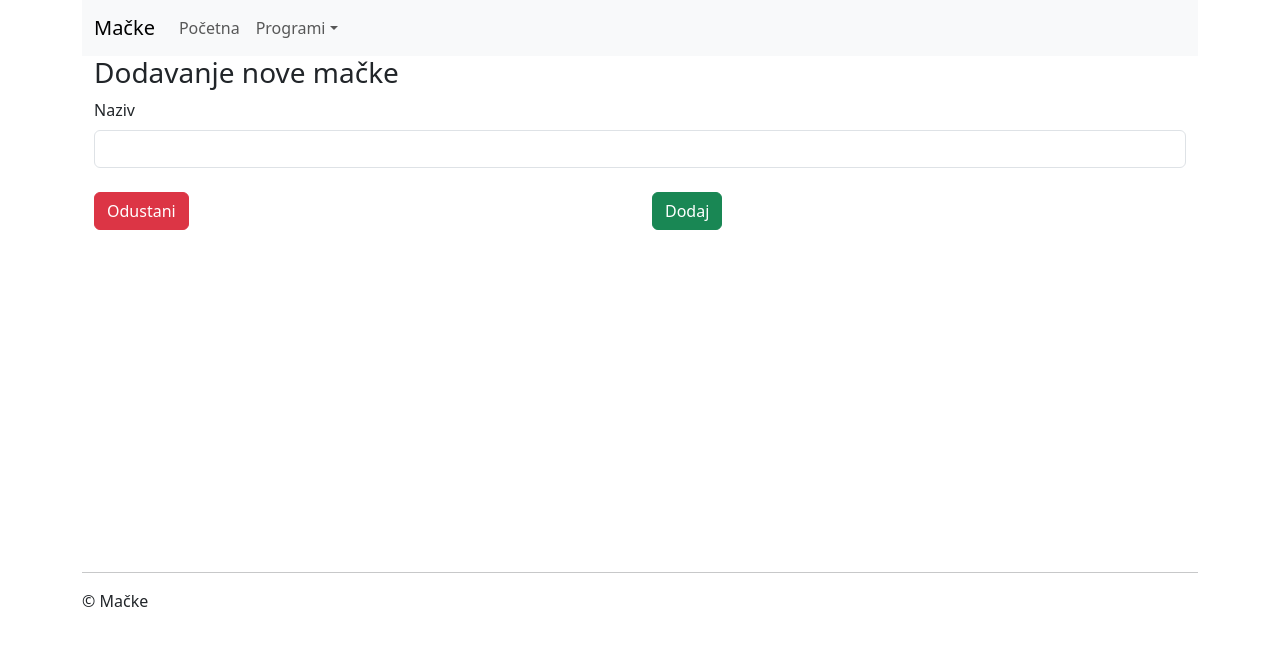
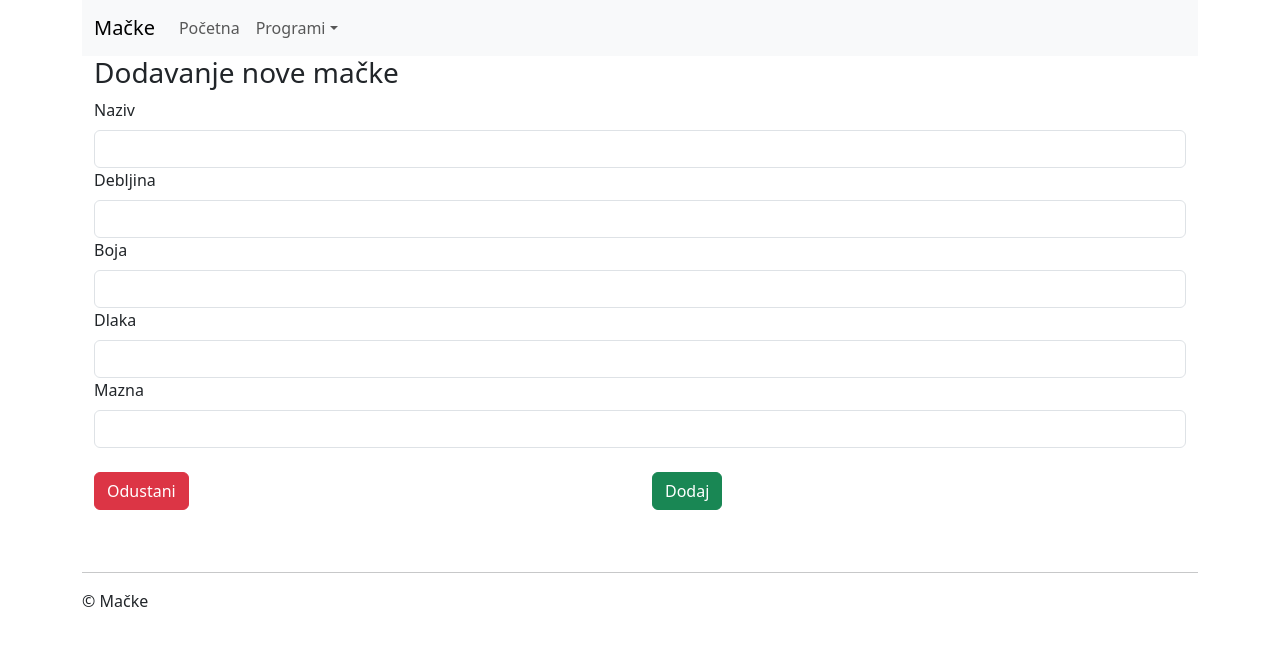
Before and after one commit to GeorgeDemianGreen/Macke, a React (Vite) app: page /macke/novi in a window 1280 px wide. Shown: the top 646 px of the page. Built offline with nearby package versions, Linux system fonts and the light colour scheme.

Commit message:
Promjene na promjeni
Stavio sam promjene na promjenu da bih mogao promijeniti promjene  na promjenama

```diff
--- a/src/pages/macke/MackaNovi.jsx
+++ b/src/pages/macke/MackaNovi.jsx
@@ -18,7 +18,11 @@ export default function MackaNovi() {
         e.preventDefault() // nemoj odraditi submit
         const podaci = new FormData(e.target)
         dodaj({
-            naziv: podaci.get('naziv')
+            naziv: podaci.get('naziv'),
+            debljina: parseInt(podaci.get('debljina')),
+            boja: podaci.get('boja'),
+            dlaka: podaci.get('dlaka'),
+            mazna: podaci.get('mazna')
         })
     }
 
@@ -35,6 +39,27 @@ export default function MackaNovi() {
                     <Form.Label>Naziv</Form.Label>
                     <Form.Control type="text" name="naziv" required />
                 </Form.Group>
+
+                 <Form.Group controlId="debljina">
+                    <Form.Label>Debljina</Form.Label>
+                    <Form.Control type="number" name="debljina" step={1} />
+                </Form.Group>
+
+                 <Form.Group controlId="boja">
+                    <Form.Label>Boja</Form.Label>
+                    <Form.Control type="text" name="boja" step={1} />
+                </Form.Group>
+
+                 <Form.Group controlId="dlaka">
+                    <Form.Label>Dlaka</Form.Label>
+                    <Form.Control type="text" name="dlaka" step={1} />
+                </Form.Group>
+
+                 <Form.Group controlId="mazna">
+                    <Form.Label>Mazna</Form.Label>
+                    <Form.Control type="text" name="mazna" step={1} />
+                </Form.Group>
+
 
 
 
--- a/src/pages/macke/MackaPromjena.jsx
+++ b/src/pages/macke/MackaPromjena.jsx
@@ -32,7 +32,12 @@ export default function MackaPromjena() {
         e.preventDefault() // nemoj odraditi submit
         const podaci = new FormData(e.target)
         promijeni({
-            naziv: podaci.get('naziv')
+            naziv: podaci.get('naziv'),
+            debljina: parseInt(podaci.get('debljina')),
+            boja: podaci.get('boja'),
+            dlaka: podaci.get('dlaka'),
+            mazna: podaci.get('mazna'),
+            aktivan: aktivan
         })
     }
 
@@ -51,6 +56,29 @@ export default function MackaPromjena() {
                     defaultValue={macka.naziv}/>
                 </Form.Group>
 
+                 <Form.Group controlId="debljina">
+                    <Form.Label>Debljina</Form.Label>
+                    <Form.Control type="number" name="debljina" required
+                    defaultValue={macka.debljina}/>
+                </Form.Group>
+
+                <Form.Group controlId="boja">
+                    <Form.Label>Boja</Form.Label>
+                    <Form.Control type="text" name="boja" required
+                    defaultValue={macka.boja}/>
+                </Form.Group>
+
+                <Form.Group controlId="dlaka">
+                    <Form.Label>Dlaka</Form.Label>
+                    <Form.Control type="text" name="dlaka" required
+                    defaultValue={macka.dlaka}/>
+                </Form.Group>
+
+                <Form.Group controlId="mazna">
+                    <Form.Label>Mazna</Form.Label>
+                    <Form.Control type="text" name="mazna" required
+                    defaultValue={macka.mazna}/>
+                </Form.Group>
 
                 <Row className="mt-4">
                     <Col>
```
